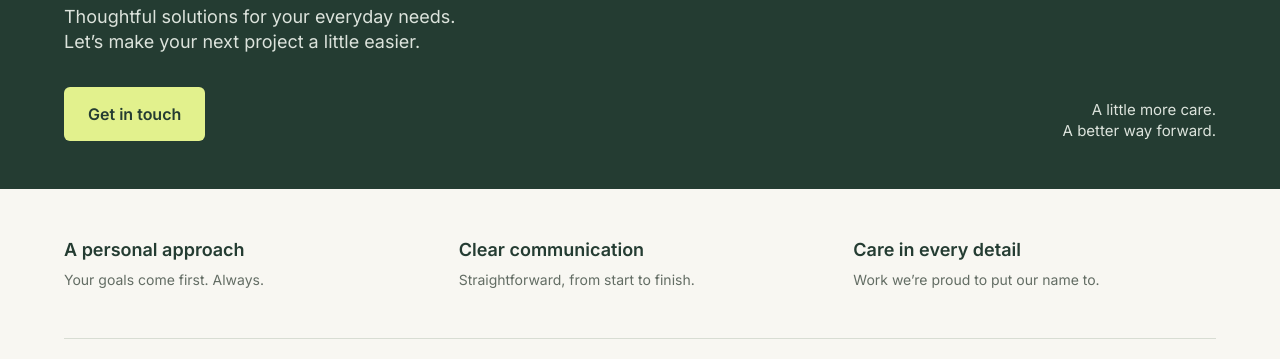
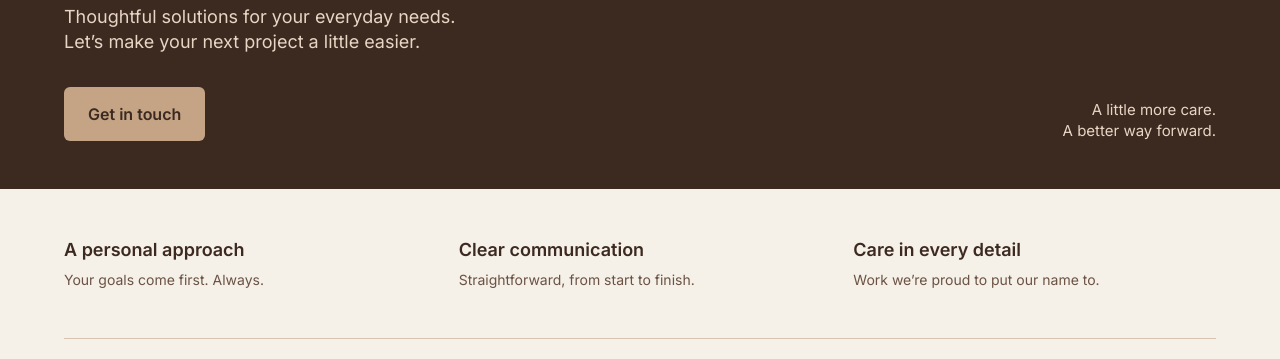
Before and after one commit to lamjaihaha/goodwork-site, a plain HTML site: page index.html in a window 1280 px wide. Shown: the part 330-689 px from the top of the page. Drawn offline with Linux system fonts and the light colour scheme.

Commit message:
Switch site to coffee theme (espresso, cream, caramel)

```diff
--- a/styles.css
+++ b/styles.css
@@ -1,10 +1,10 @@
 :root {
-  --cream: #f8f7f2;
-  --forest: #243c32;
-  --lime: #e2f18d;
-  --mist: #dce3dc;
-  --sage: #636d64;
-  --line: #d8ddd3;
+  --cream: #f5f0e8;
+  --forest: #3c2a21;
+  --lime: #c4a484;
+  --mist: #e8d5c4;
+  --sage: #6b5344;
+  --line: #d4c4b0;
 }
 * { box-sizing: border-box; margin: 0; padding: 0; }
 body {
@@ -22,8 +22,8 @@ a { color: inherit; text-decoration: none; }
   border-bottom: 1px solid transparent;
 }
 .site-header.dark {
-  background: #000000;
-  color: #fff;
+  background: #2c1810;
+  color: #f5f0e8;
 }
 .site-header .inner {
   max-width: 1200px;
@@ -88,7 +88,7 @@ footer { max-width: 1200px; margin: 0 auto; padding: 0 1.5rem 2.5rem; }
 }
 .footer-wordmark { font-size: 18px; font-weight: 600; }
 .footer-msg { font-size: 13px; color: var(--sage); }
-.page-green { background: #000000; color: #fff; min-height: 100vh; }
+.page-green { background: #2c1810; color: #f5f0e8; min-height: 100vh; }
 .about-page { padding: 3rem 1.5rem; }
 .about-inner { max-width: 720px; margin: 0 auto; }
 .about-inner h1 { font-size: 36px; font-weight: 500; margin-bottom: 1.5rem; }
```
